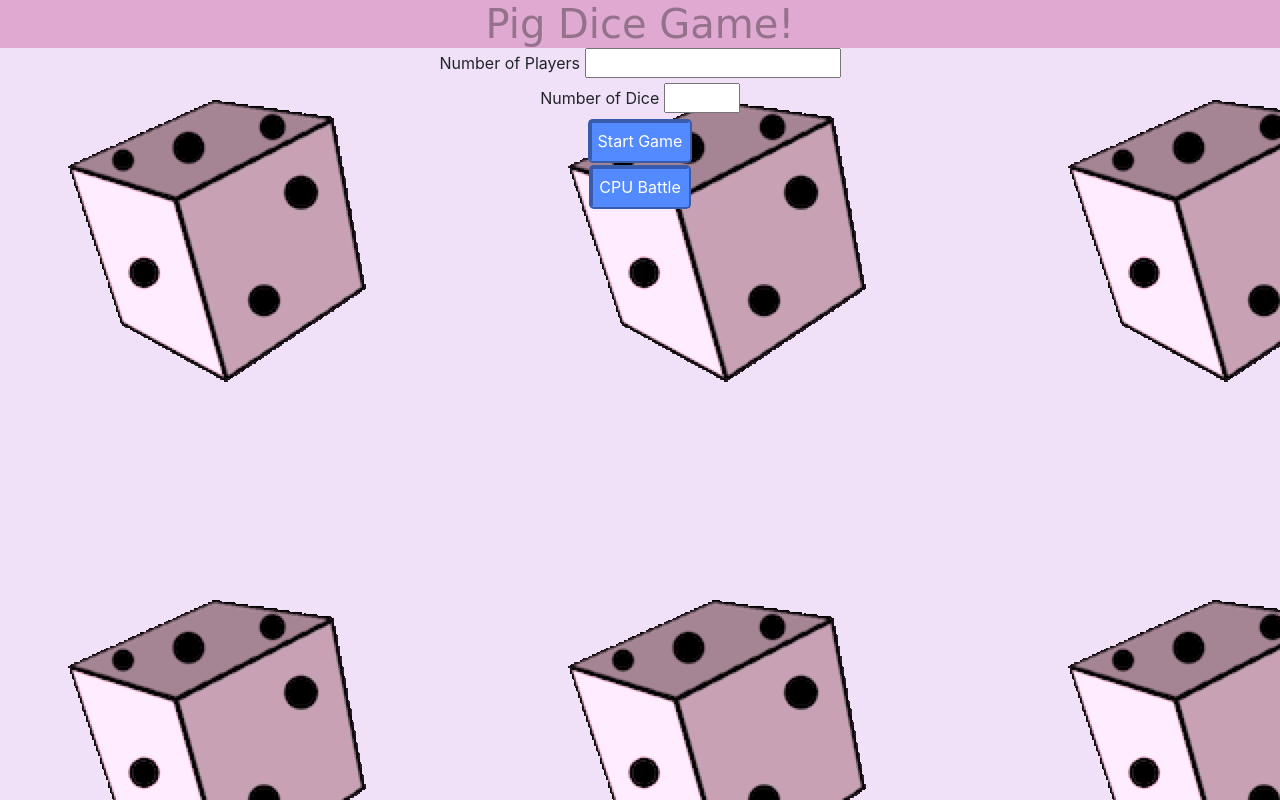
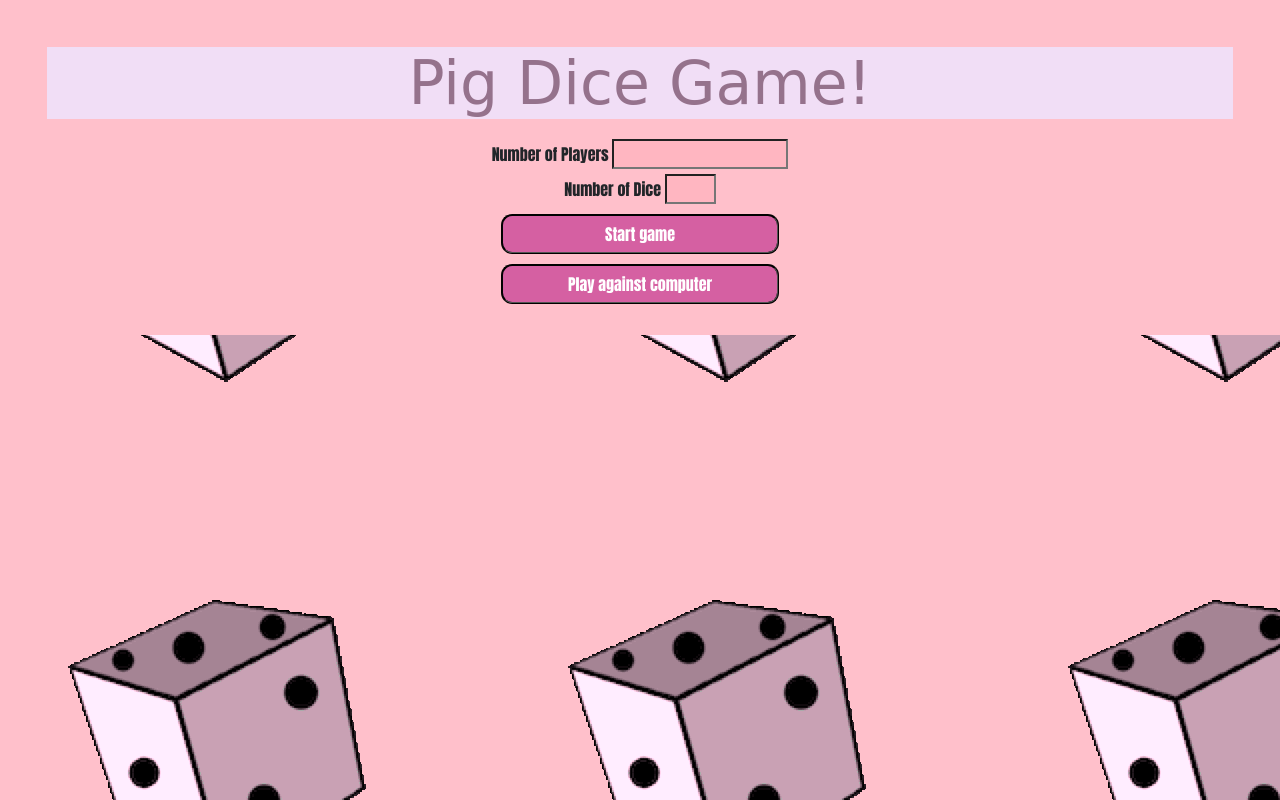
Before and after one commit to SandraT22/pig-dice-game, a plain HTML site: page index.html in a window 1280 px wide. Drawn offline with Linux system fonts and the light colour scheme; a web font is replaced by a local one.

Commit message:
Add styling
Co-authored-by: Zachary Waggoner <zacwaggoner42@gmail.com>
co-authorized-by: Caroline Cerussi <caroceru@gmail.com>

```diff
--- a/css/styles.css
+++ b/css/styles.css
@@ -3,7 +3,7 @@
 }
 
 #winner {
-  color: blue;
+  color: rgb(255, 87, 121);
   font-size: xx-large;
   font-style: italic;
 }
@@ -12,18 +12,18 @@
   height: 11rem;
   width: 11rem;
   border: 0.2rem inset rgb(108, 108, 108);
-  border-radius: 0.3rem;
+  border-radius: 0.4rem;
   margin: 3px;
   margin-left: auto;
   margin-right: auto;
-  background-color: rgb(247, 247, 247);
 }
 
 .col-4, .col-8, .col-12 {
- padding: 0px;
+ padding: 20pt;
  border: 0.6rem ridge rgba(229, 163, 206, 0.918);
  text-align: center;
  border-radius: 0.3rem;
+ margin-block: 20pt;
 }
 
 .row {
@@ -32,26 +32,31 @@
 }
 
 body {
+  padding: 20pt;
   text-align: center;
-  background-color: rgb(240, 225, 249);
-  background-image: url(/img/movingDice.gif);
+  font-family: impact;
+  background-color: pink;
+}
+
+.container {
+  margin-top:20;
+
 }
 
 h1, h2 {
   font-family: 'Fascinate', cursive;
   color: rgb(149, 114, 140);
-  background-color: rgb(223, 169, 210);
+  font-size: 45pt;
   text-align: center;
-  margin: 0px;
+  margin: 20px;
+  background-color: rgba(240, 225, 249, 0.938);
 }
 
 #winner img {
   height: 10rem;
 }
 
-#winner {
-background-color: #ffffff;
-}
+
 
 #pigs img, #pigs2 img {
   height: 3.4rem;
@@ -61,10 +66,22 @@ background-color: #ffffff;
 
 button {
   padding: 6px;
-  margin: 1px;
+  margin:5px;
   color: white;
-  background-color: rgb(84, 138, 255);
-  border-radius: 0.3rem;
-  border: 0.3rem rgb(84, 138, 255);
+  background-color: rgb(213, 96, 162);
+  border-radius: 0.7rem;
+  border: 0.rem rgb(255, 219, 242);
   border-style: inset ridge ridge inset;
+  font-family: impact;
+  width: 25%;
 }
+
+input {
+  color:rgb(153, 93, 128);
+  background-color: lightpink;
+}
+
+html {
+  background-color: pink;
+  background-image: url(/img/movingDice.gif);
+}
--- a/index.html
+++ b/index.html
@@ -21,10 +21,10 @@
         <label for="numberOfDice">Number of Dice</label>
         <input type="number" id="numberOfDice" min="1" max="2">
         <br>
-        <button type="submit">Start Game</button>
+        <button type="submit">Start game</button>
       </form>
       <form id="cpuGame">
-        <button type="submit">CPU Battle</button>
+        <button type="submit">Play against computer</button>
       </form>
     </div>
     <div class="container">
```
